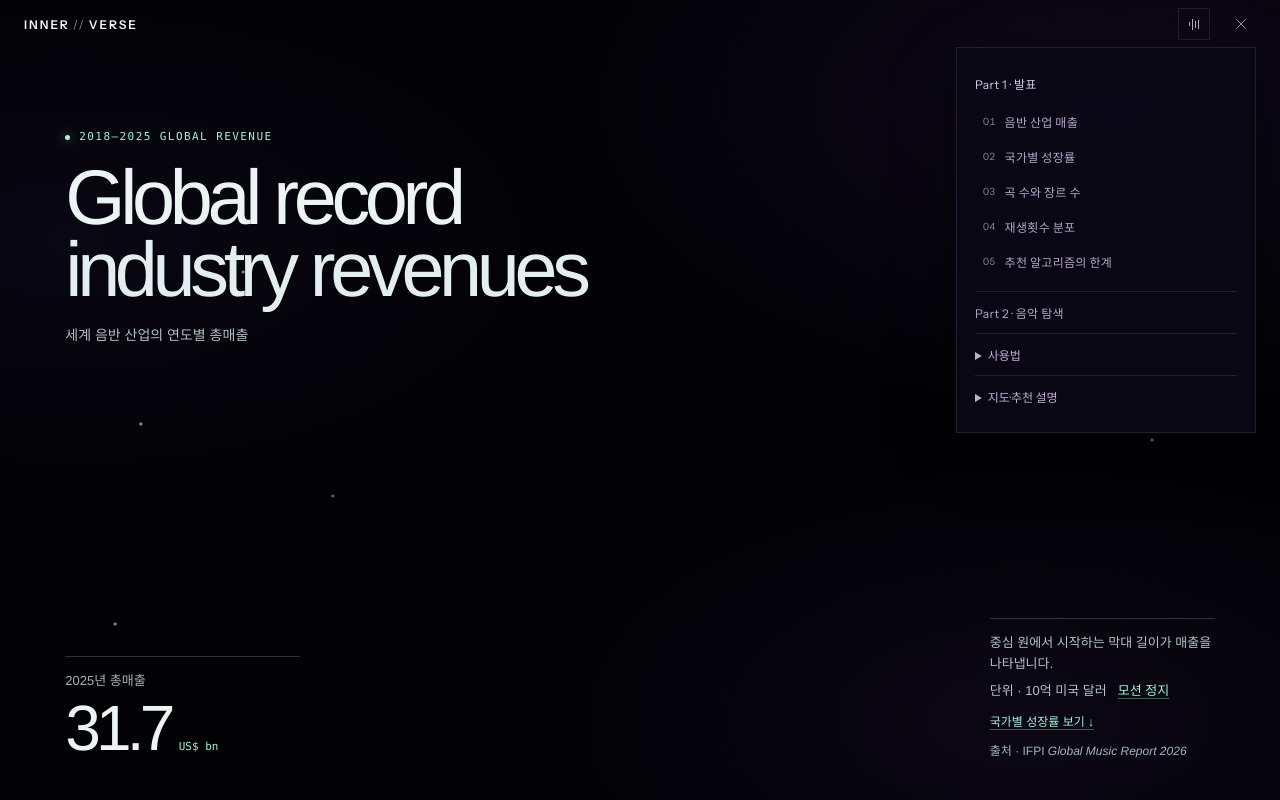
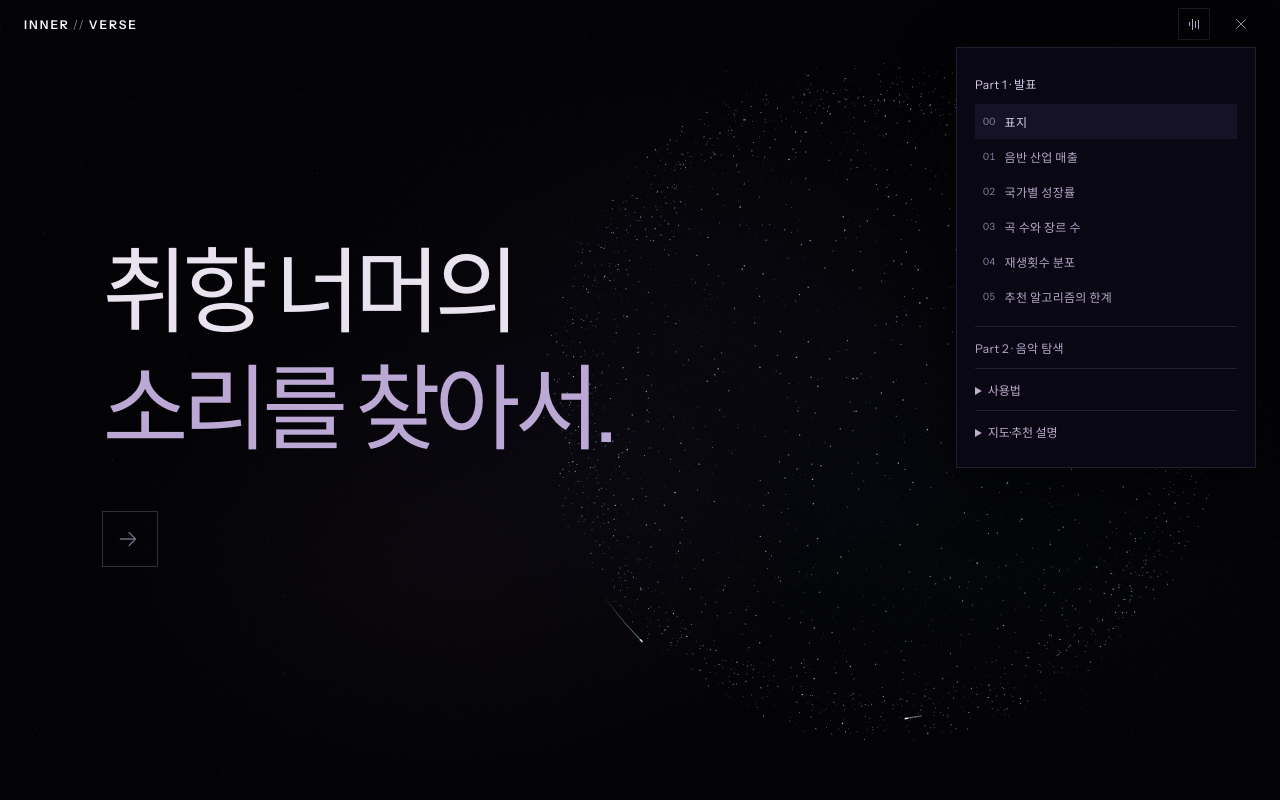
Before and after one commit to Partial02/DA_VIS26_PT, a React (Vite) app in the folder frontend/: page / in a window 1280 px wide. Both pictures are taken after a click on the button 1241 px from the left and 24 px from the top of the page. Built offline with nearby package versions, Linux system fonts and the light colour scheme.

Commit message:
feat: show the cover before the story pages

```diff
--- a/frontend/src/App.tsx
+++ b/frontend/src/App.tsx
@@ -6,6 +6,7 @@ import { ExperienceProvider } from './state/ExperienceContext'
 import { AmbientBackground } from './components/AmbientBackground'
 import { Header } from './components/Header'
 import { Explore } from './components/Explore'
+import { Presentation } from './presentation/Presentation'
 import { StoryPages } from './presentation/StoryPages'
 import { useReducedMotion } from './state/useReducedMotion'
 import { journeyMotion } from './state/motion'
@@ -48,7 +49,7 @@ function Experience({ route }: { route: ReturnType<typeof parseHash> }) {
     <AmbientBackground cover={displayed.story && displayed.chapter === 0} exploring={!displayed.story} drift={drift} />
     <Header story={displayed.story} chapter={displayed.chapter} />
     <div ref={stage} className="routeStage" inert={changing} aria-busy={changing}>
-      {displayed.story ? <StoryPages page={displayed.chapter} /> : <Explore />}
+      {displayed.story ? displayed.chapter === 0 ? <Presentation chapter={0} /> : <StoryPages page={displayed.chapter} /> : <Explore />}
     </div>
   </div>
 }
--- a/frontend/src/components/Header.tsx
+++ b/frontend/src/components/Header.tsx
@@ -34,11 +34,12 @@ export function Header({ story, chapter }: { story: boolean; chapter: number })
       <nav id="partNavigation" hidden={!open} className={styles.mainNav} aria-label="발표 목차 및 파트 이동">
         <a href="#/story" onClick={() => { setOpen(false); trigger.current?.focus() }} aria-current={story && chapter === 0 ? 'page' : undefined}>Part 1 · 발표</a>
         <ol className={styles.chapterNav}>
+          <li><a href="#/story" onClick={() => { setOpen(false); trigger.current?.focus() }} aria-current={story && chapter === 0 ? 'page' : undefined}><span>00</span>표지</a></li>
           {storyPages.map((item, index) => <li key={item.title}><a href={`#/story/${index + 1}`} onClick={() => { setOpen(false); trigger.current?.focus() }} aria-current={story && chapter === index + 1 ? 'page' : undefined}><span>{String(index + 1).padStart(2, '0')}</span>{item.title}</a></li>)}
         </ol>
         <a href="#/explore" onClick={() => { setOpen(false); trigger.current?.focus() }} aria-current={!story ? 'page' : undefined}>Part 2 · 음악 탐색</a>
         <details className={styles.menuDetails}><summary>사용법</summary>
-          <p>발표는 아래로 스크롤하면 이어지고, 위로 스크롤하면 이전 내용으로 돌아갑니다. 햄버거 메뉴의 목차에서 파트와 페이지를 선택할 수 있습니다.</p>
+          <p>표지는 화면 클릭·스크롤·방향키로 넘깁니다. 발표는 아래로 스크롤하면 이어지고, 위로 스크롤하면 이전 내용으로 돌아갑니다. 햄버거 메뉴의 목차에서 파트와 페이지를 선택할 수 있습니다.</p>
           <p>전체 지도·장르·항성계에서 드래그 또는 방향키로 회전하고 우클릭 드래그·두 손가락으로 이동합니다. 휠 또는 +/−로 접근·후퇴하고 지도에 포커스를 둔 상태에서 0으로 원래 보기를 복원합니다.</p>
           <p>장르 안의 연한 별 영역을 호버하면 세부장르가 진한 색으로 강조되고, 클릭하면 같은 공간에서 줌인합니다. 오른쪽 플레이리스트·추천 패널은 세부장르 진입 시 표시됩니다. 세부장르에 도착하면 세 곡이 천천히 공전하며, 다른 곡을 선택하면 궤도에도 반영됩니다.</p>
           <p>미니맵의 장르를 눌러 이동할 수 있습니다. 오른쪽 위 방문 기록에서 장르별 누적 횟수를 확인합니다. 다시 찾을수록 별에 장르색이 남고 밝아집니다.</p>
--- a/frontend/src/presentation/StoryPages.tsx
+++ b/frontend/src/presentation/StoryPages.tsx
@@ -11,7 +11,7 @@ export const storyPages = [
   { title: '추천 알고리즘의 한계', anchor: '#recommendation-position' },
 ]
 
-/** 발표 페이지를 전체 화면으로 띄웁니다. `page`는 목차에서 고른 페이지 번호(1–5)이고 0은 처음입니다. */
+/** 발표 페이지를 전체 화면으로 띄웁니다. `page`는 목차에서 고른 페이지 번호(1–5)입니다. 0(표지)은 `Presentation`이 그립니다. */
 export function StoryPages({ page }: { page: number }) {
   const frame = useRef<HTMLIFrameElement>(null)
   const first = useRef(page)
```
